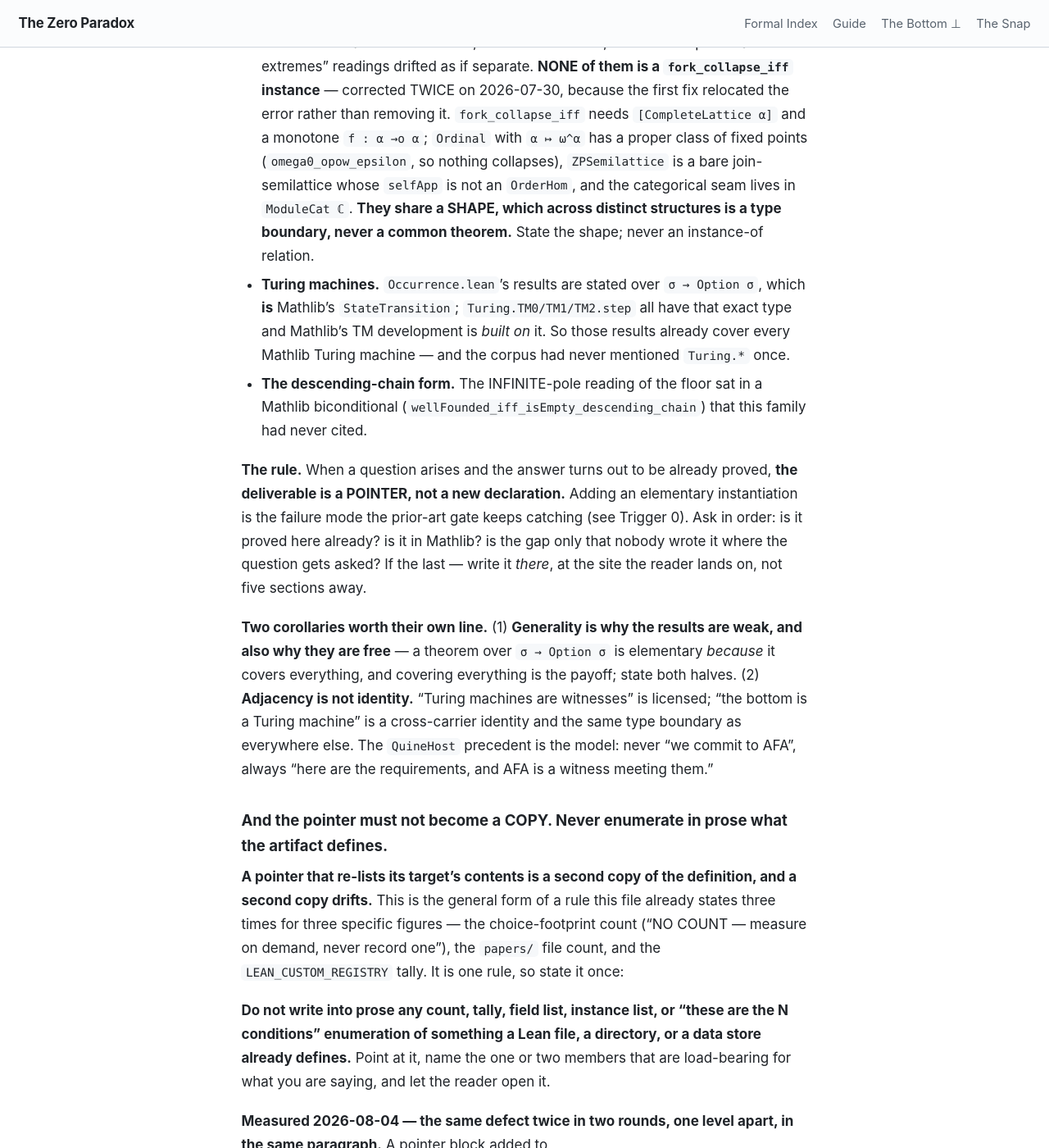
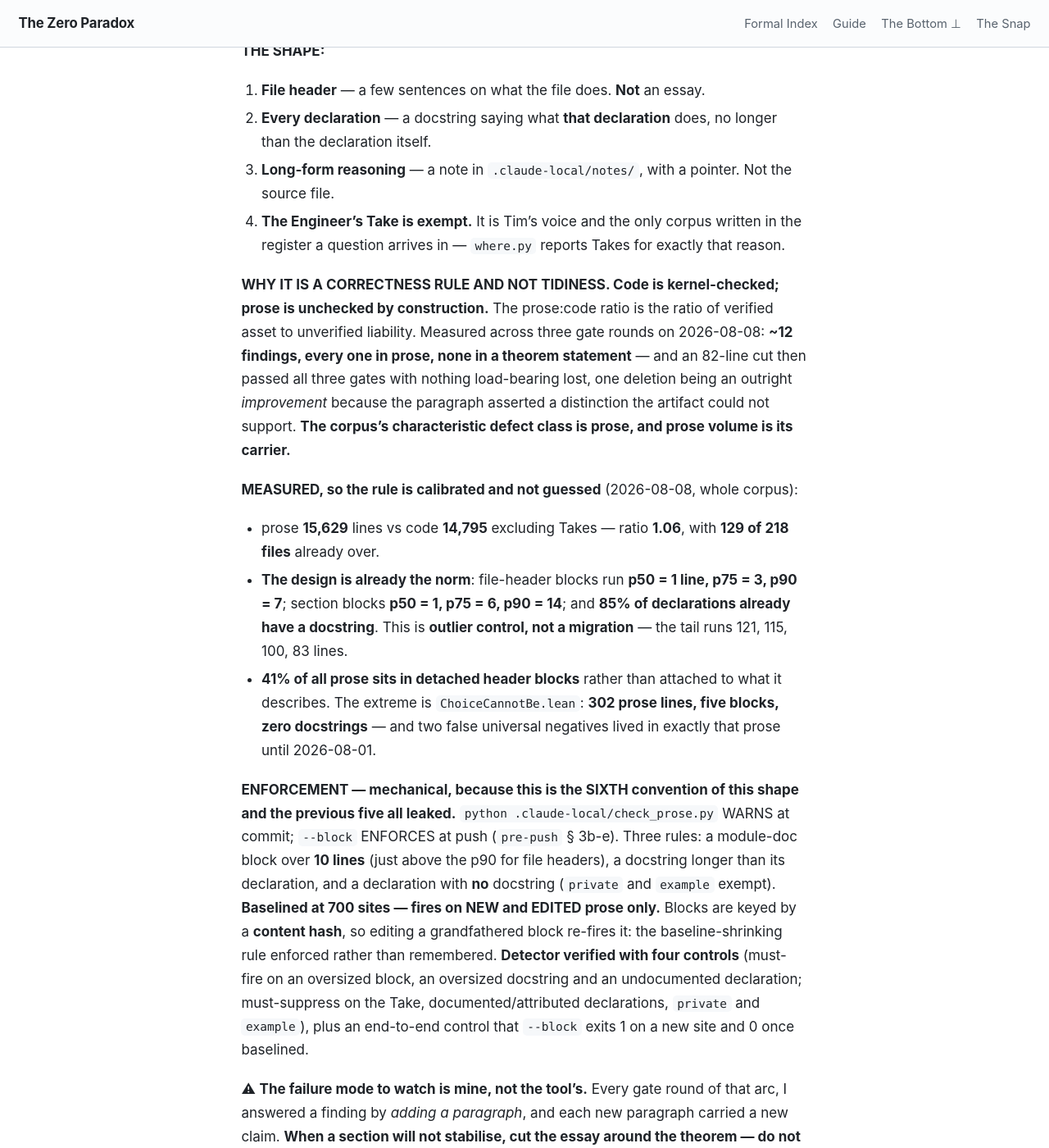
Before and after one commit to timbrigham/ZeroParadox, a Jekyll site: the page built from CLAUDE.md, in a window 1280 px wide and 1400 px high, scrolled down 17318 px. Shown: the whole window at 82% size. Built offline with Jekyll 4.4.1, drawn with Linux system fonts in a browser that asks for light colours; our own code applies the rules of GitHub Pages for plain Markdown files; some of the changed text lies outside the part shown.

Commit message:
Prose rule: short header, statement per declaration, prose never exceeds code

```diff
--- a/CLAUDE.md
+++ b/CLAUDE.md
@@ -299,6 +299,58 @@
 known-degenerate case, found by hand the same day) and suppresses `InfinitudeFloor`,
 `WheelValuationStructure` and `AbstractSelfApp` (where the question was asked). A checker with only a
 must-fire control is half-tested.
+
+## Short header, statement per declaration. Prose never exceeds code. Gate-enforced.
+
+**Tim, 2026-08-08, and it is a software-engineering norm, not a preference:**
+
+> *"I'm not a big fan of having just a giant header block full of prose. Usually it's a short
+> summary of what the file is supposed to be doing as a whole, no more than a few sentences, and
+> only once you actually get into the individual lines, do you have a statement of what that exact
+> line is supposed to be doing. Apart from the Engineer's Take, I don't think there should be more
+> prose than code as a general rule, counted by line numbers."*
+
+**THE SHAPE:**
+1. **File header** — a few sentences on what the file does. **Not** an essay.
+2. **Every declaration** — a docstring saying what **that declaration** does, no longer than the
+   declaration itself.
+3. **Long-form reasoning** — a note in `.claude-local/notes/`, with a pointer. Not the source file.
+4. **The Engineer's Take is exempt.** It is Tim's voice and the only corpus written in the register
+   a question arrives in — `where.py` reports Takes for exactly that reason.
+
+**WHY IT IS A CORRECTNESS RULE AND NOT TIDINESS. Code is kernel-checked; prose is unchecked by
+construction.** The prose:code ratio is the ratio of verified asset to unverified liability.
+Measured across three gate rounds on 2026-08-08: **~12 findings, every one in prose, none in a
+theorem statement** — and an 82-line cut then passed all three gates with nothing load-bearing lost,
+one deletion being an outright *improvement* because the paragraph asserted a distinction the
+artifact could not support. **The corpus's characteristic defect class is prose, and prose volume is
+its carrier.**
+
+**MEASURED, so the rule is calibrated and not guessed** (2026-08-08, whole corpus):
+- prose **15,629** lines vs code **14,795** excluding Takes — ratio **1.06**, with **129 of 218
+  files** already over.
+- **The design is already the norm**: file-header blocks run **p50 = 1 line, p75 = 3, p90 = 7**;
+  section blocks **p50 = 1, p75 = 6, p90 = 14**; and **85% of declarations already have a
+  docstring**. This is **outlier control, not a migration** — the tail runs 121, 115, 100, 83 lines.
+- **41% of all prose sits in detached header blocks** rather than attached to what it describes.
+  The extreme is `ChoiceCannotBe.lean`: **302 prose lines, five blocks, zero docstrings** — and two
+  false universal negatives lived in exactly that prose until 2026-08-01.
+
+**ENFORCEMENT — mechanical, because this is the SIXTH convention of this shape and the previous
+five all leaked.** `python .claude-local/check_prose.py` WARNS at commit; `--block` ENFORCES at
+push (`pre-push` § 3b-e). Three rules: a module-doc block over **10 lines** (just above the p90 for
+file headers), a docstring longer than its declaration, and a declaration with **no** docstring
+(`private` and `example` exempt). **Baselined at 700 sites — fires on NEW and EDITED prose only.**
+Blocks are keyed by a **content hash**, so editing a grandfathered block re-fires it: the
+baseline-shrinking rule enforced rather than remembered. **Detector verified with four controls**
+(must-fire on an oversized block, an oversized docstring and an undocumented declaration;
+must-suppress on the Take, documented/attributed declarations, `private` and `example`), plus an
+end-to-end control that `--block` exits 1 on a new site and 0 once baselined.
+
+⚠ **The failure mode to watch is mine, not the tool's.** Every gate round of that arc, I answered a
+finding by *adding a paragraph*, and each new paragraph carried a new claim. **When a section will
+not stabilise, cut the essay around the theorem — do not extend it.** That is the § *Prose that
+resists correction* protocol arriving at file scale.
 
 ## The recurring defect is UNSTATED ADJACENCY — the fix is a pointer, not a theorem
 
```
